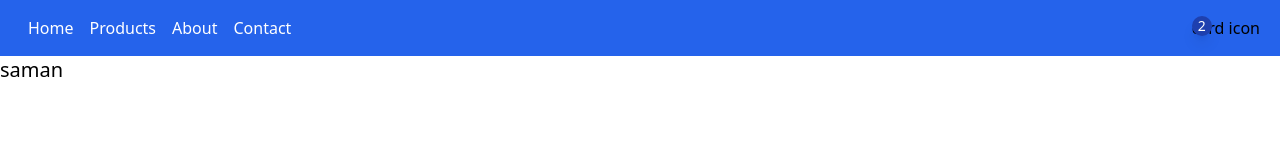
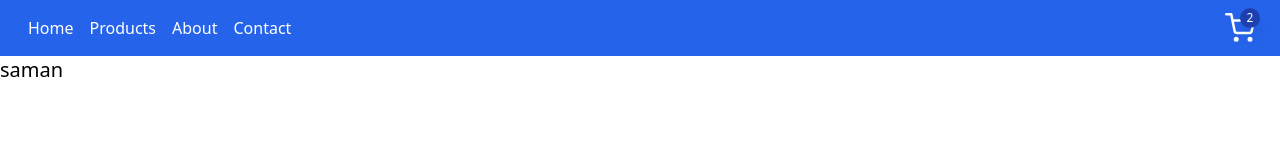
Before and after one commit to SamanKeighobadi/phone-store, a Next.js app: page / in a window 1280 px wide. Shown: the top 160 px of the page. Built offline with nearby package versions, Linux system fonts and the light colour scheme.

Commit message:
style: navbar layout
style and design navbar

```diff
--- a/components/common/Navbar.jsx
+++ b/components/common/Navbar.jsx
@@ -1,4 +1,5 @@
 import React from "react";
+import {FiShoppingCart} from 'react-icons/fi'
 
 const Navbar = () => {
   return (
@@ -10,10 +11,10 @@ const Navbar = () => {
           <li className="py-1 px-2">About </li>
           <li className="py-1 px-2">Contact </li>
         </ul>
-        <div className="relative text-center">
-          <span>card icon</span>
-          <div className="absolute top-0 left-0 w-5 h-5 bg-blue-800 rounded-3xl shadow-lg grid place-content-center">
-            <span className=" text-white rounded-full text-sm ">2</span>
+        <div className="relative text-center w-10 h-10  grid place-content-center">
+          <div className="text-3xl text-white    "><FiShoppingCart /></div>
+          <div className="absolute top-0 right-0 w-5 h-5 text-xs bg-blue-800 rounded-3xl shadow-lg grid place-content-center">
+            <span className=" text-white rounded-full  ">2</span>
           </div>
         </div>
       </nav>
```
